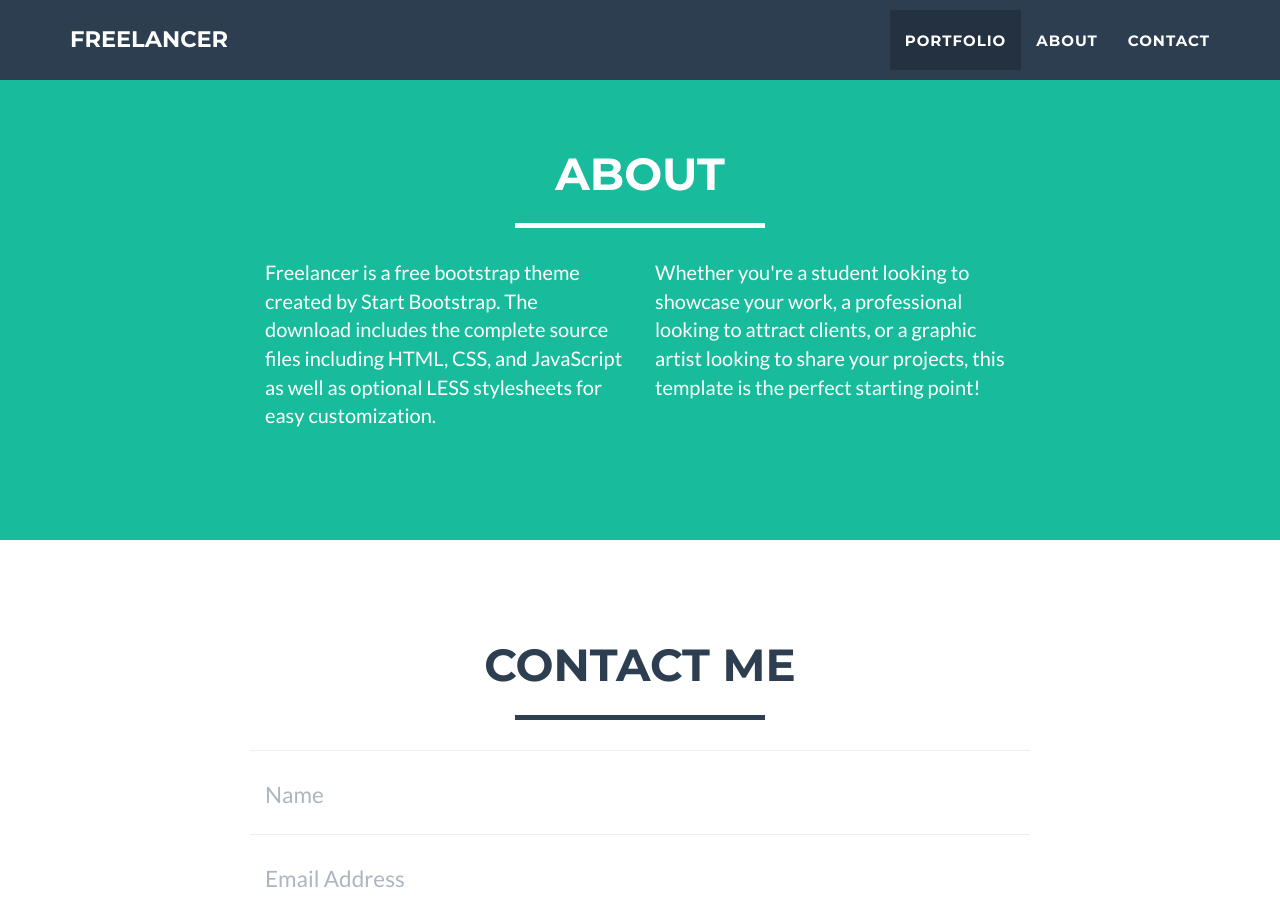
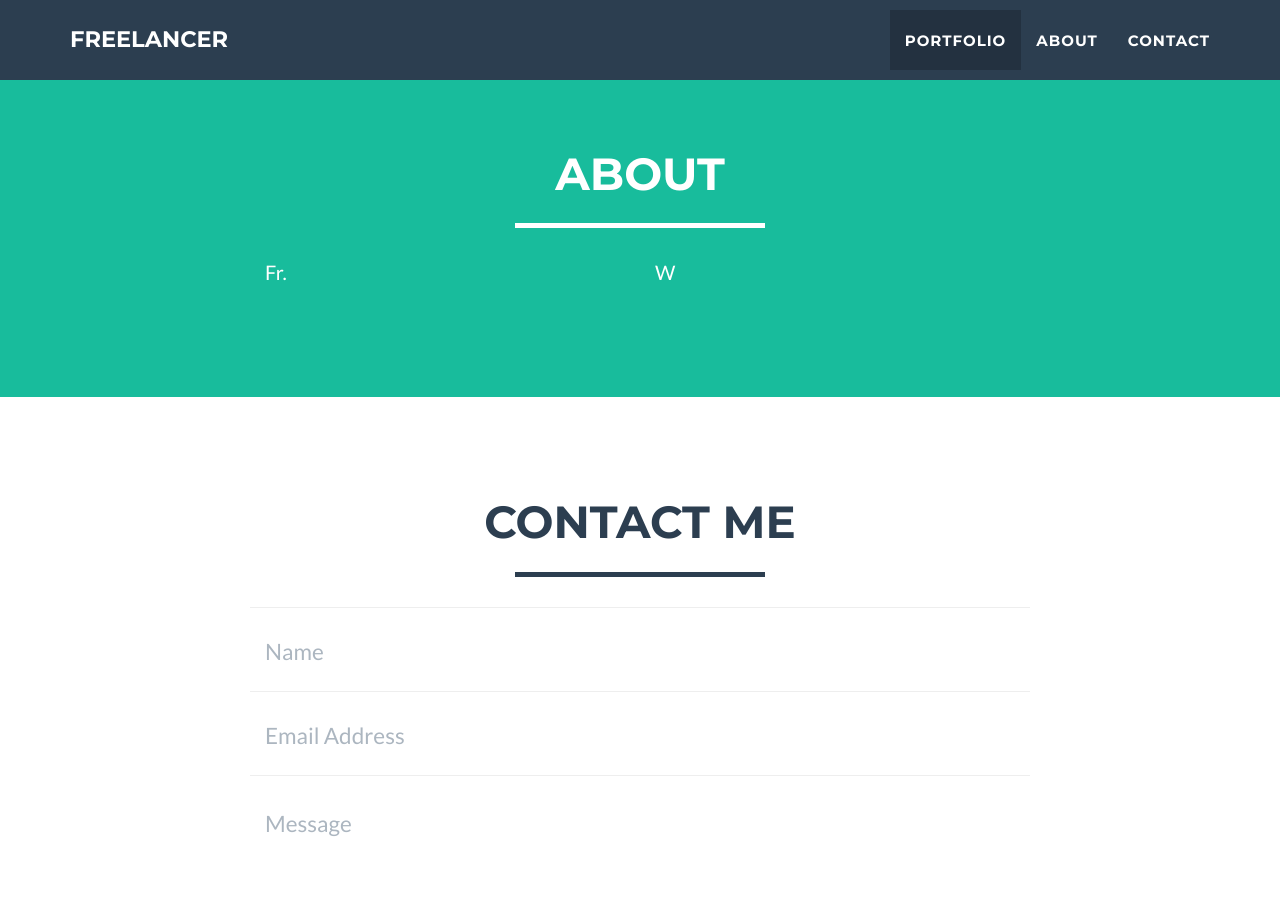
Before and after one commit to jackngai/jackngai.github.io, a Jekyll site: the page built from index.html, in a window 1280 px wide and 900 px high, scrolled down 1830 px. Built offline with Jekyll 4.4.1, drawn with Linux system fonts in a browser that asks for light colours.

Commit message:
feat: Removed boilerplate in about page

```diff
--- a/_includes/about.html
+++ b/_includes/about.html
@@ -9,10 +9,10 @@
             </div>
             <div class="row">
                 <div class="col-lg-4 col-lg-offset-2">
-                    <p>Freelancer is a free bootstrap theme created by Start Bootstrap. The download includes the complete source files including HTML, CSS, and JavaScript as well as optional LESS stylesheets for easy customization.</p>
+                    <p>Fr.</p>
                 </div>
                 <div class="col-lg-4">
-                    <p>Whether you're a student looking to showcase your work, a professional looking to attract clients, or a graphic artist looking to share your projects, this template is the perfect starting point! </p>
+                    <p>W </p>
                 </div>
             </div>
         </div>
```
